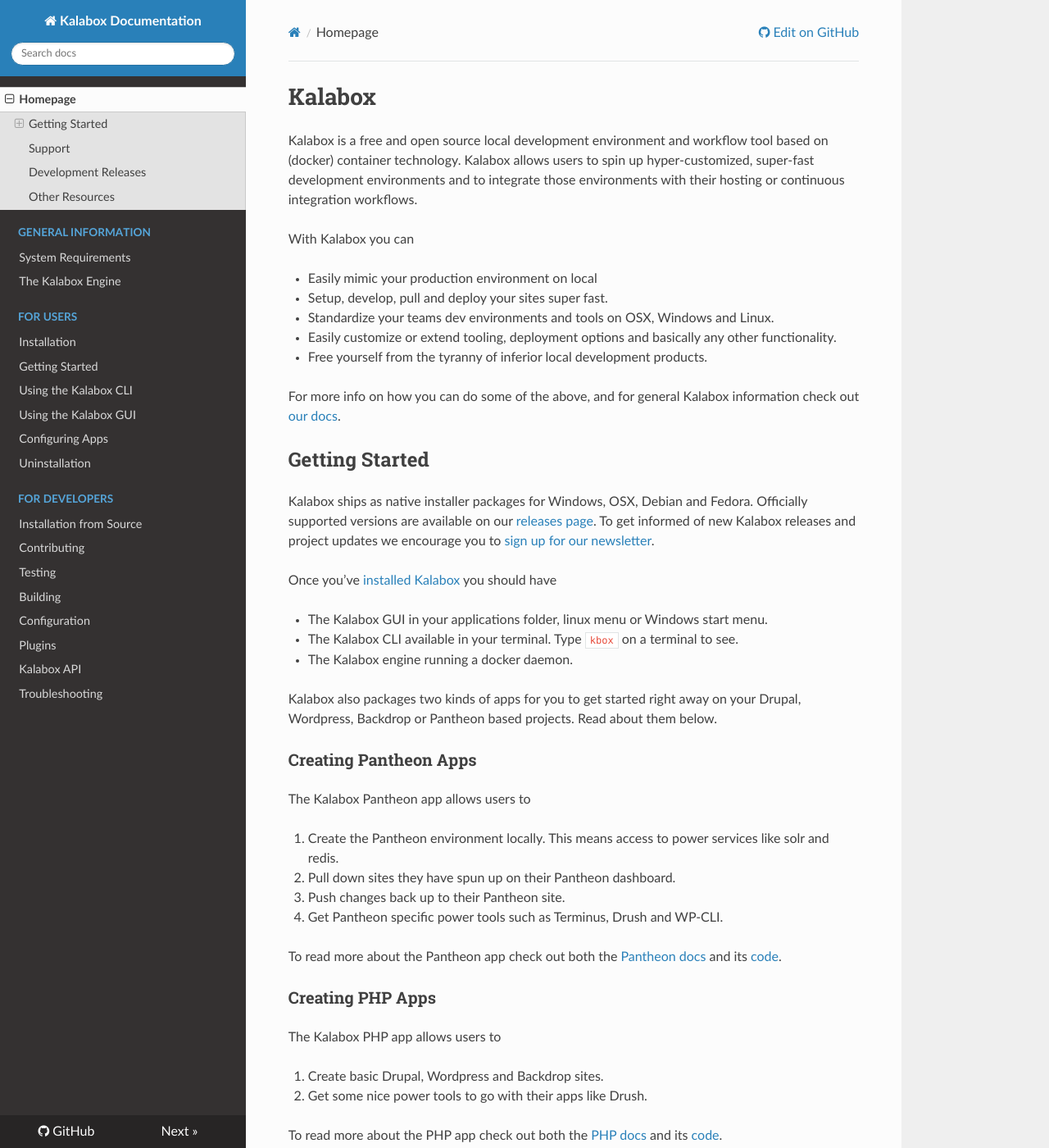
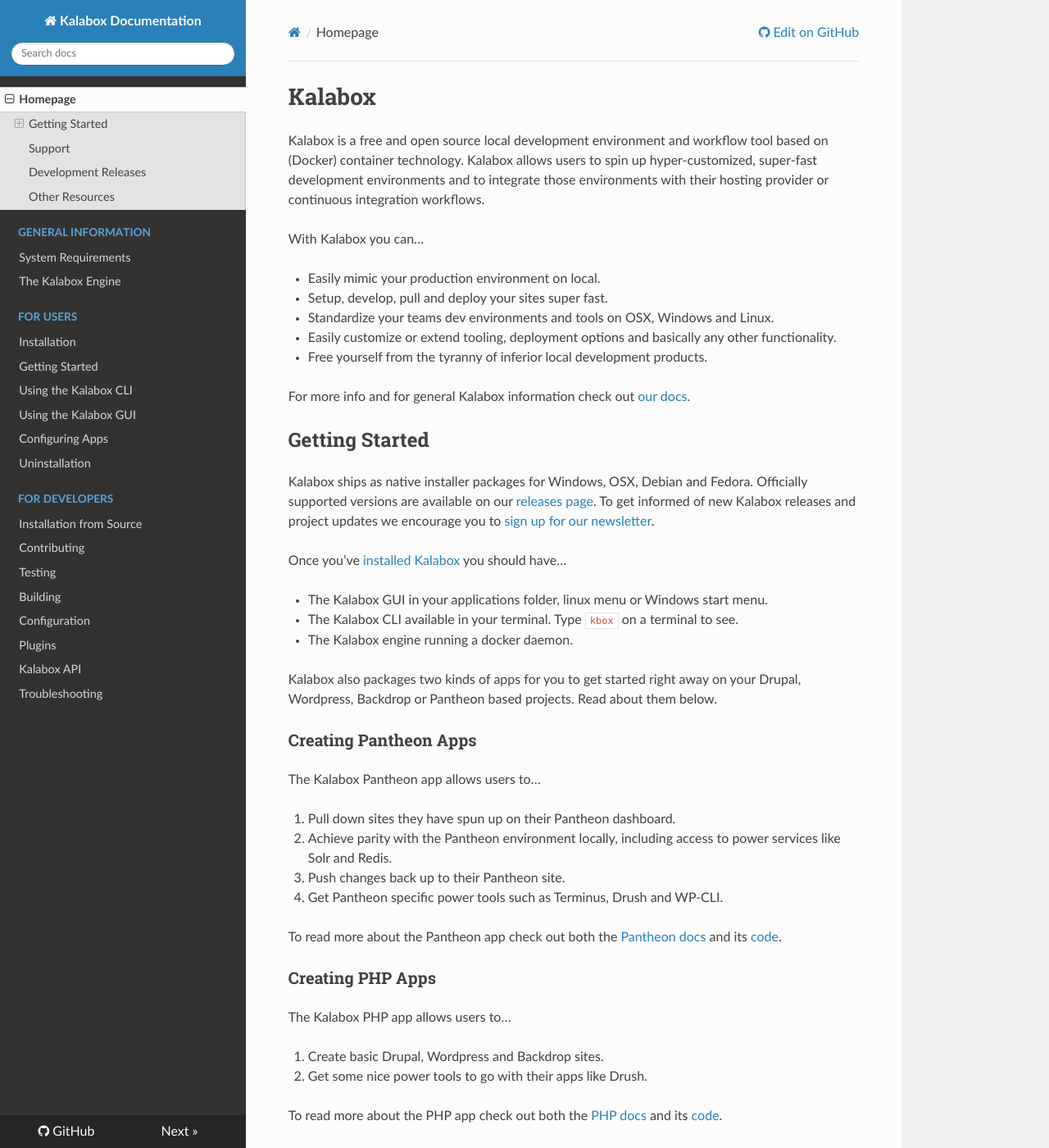
Before and after one commit to kalabox/kalabox, an MkDocs documentation site: the page built from docs/index.md, in a window 1280 px wide and 1400 px high. Shown: the whole window at 82% size. Built offline with MkDocs 1.6.1, drawn with Linux system fonts in a browser that asks for light colours; nearby versions of some CDN libraries; old or Windows-style settings are respelled for this version of MkDocs; some of the changed text lies outside the part shown.

Commit message:
Update index.md

```diff
--- a/docs/index.md
+++ b/docs/index.md
@@ -1,24 +1,24 @@
 Kalabox
 =======
 
-Kalabox is a free and open source local development environment and workflow tool based on (docker) container technology. Kalabox allows users to spin up hyper-customized, super-fast development environments and to integrate those environments with their hosting or continuous integration workflows.
+Kalabox is a free and open source local development environment and workflow tool based on (Docker) container technology. Kalabox allows users to spin up hyper-customized, super-fast development environments and to integrate those environments with their hosting provider or continuous integration workflows.
 
-With Kalabox you can
+With Kalabox you can...
 
-  * Easily mimic your production environment on local
+  * Easily mimic your production environment on local.
   * Setup, develop, pull and deploy your sites super fast.
   * Standardize your teams dev environments and tools on OSX, Windows and Linux.
   * Easily customize or extend tooling, deployment options and basically any other functionality.
   * Free yourself from the tyranny of inferior local development products.
 
-For more info on how you can do some of the above, and for general Kalabox information check out [our docs](http://docs.kalabox.io).
+For more info and for general Kalabox information check out [our docs](http://docs.kalabox.io).
 
 Getting Started
 ---------------
 
 Kalabox ships as native installer packages for Windows, OSX, Debian and Fedora. Officially supported versions are available on our [releases page](https://github.com/kalabox/kalabox/releases). To get informed of new Kalabox releases and project updates we encourage you to [sign up for our newsletter](http://www.kalabox.io/).
 
-Once you've [installed Kalabox](http://docs.kalabox.io/users/install/#installation) you should have
+Once you've [installed Kalabox](http://docs.kalabox.io/users/install/#installation) you should have...
 
   * The Kalabox GUI in your applications folder, linux menu or Windows start menu.
   * The Kalabox CLI available in your terminal. Type `kbox` on a terminal to see.
@@ -28,10 +28,10 @@ Kalabox also packages two kinds of apps for you to get started right away on you
 
 ### Creating Pantheon Apps
 
-The Kalabox Pantheon app allows users to
+The Kalabox Pantheon app allows users to...
 
-1. Create the Pantheon environment locally. This means access to power services like solr and redis.
-2. Pull down sites they have spun up on their Pantheon dashboard.
+1. Pull down sites they have spun up on their Pantheon dashboard.
+2. Achieve parity with the Pantheon environment locally, including access to power services like Solr and Redis.
 3. Push changes back up to their Pantheon site.
 4. Get Pantheon specific power tools such as Terminus, Drush and WP-CLI.
 
@@ -39,7 +39,7 @@ To read more about the Pantheon app check out both the [Pantheon docs](http://pa
 
 ### Creating PHP Apps
 
-The Kalabox PHP  app allows users to
+The Kalabox PHP  app allows users to...
 
 1. Create basic Drupal, Wordpress and Backdrop sites.
 2. Get some nice power tools to go with their apps like Drush.
```
Also changed, not shown: other parts of docs/index.md (+2 -2 lines).
